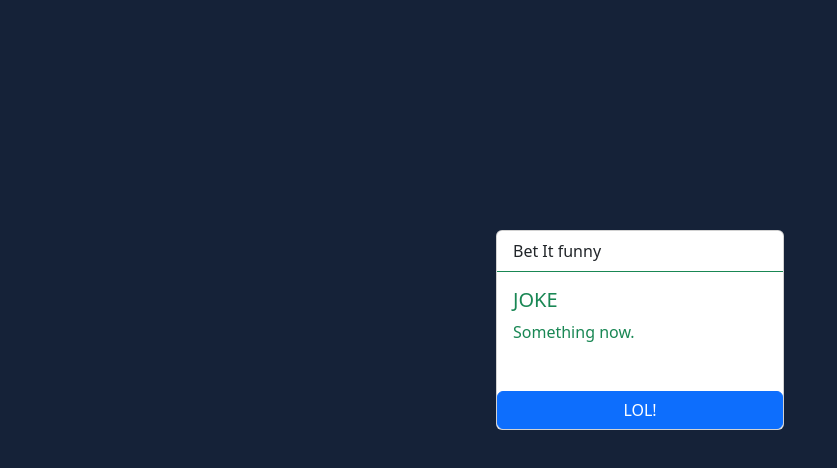
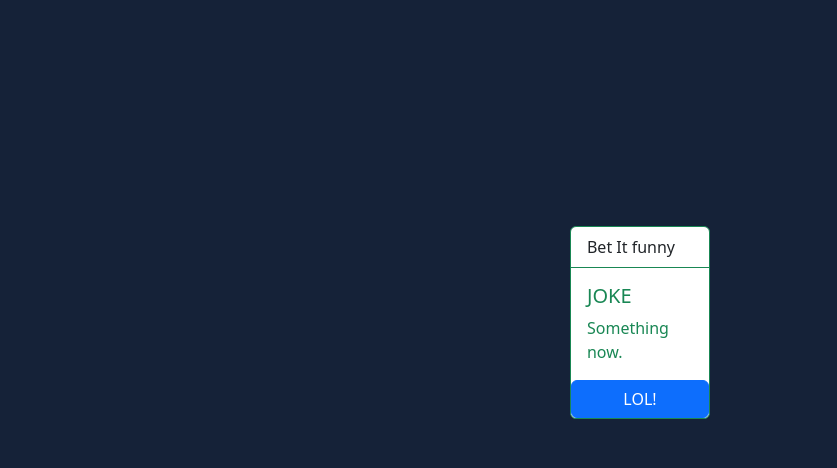
Before and after one commit to SiphamandlaMbuyazi/COOL-STUFF, a plain HTML site: page index.html in a window 1280 px wide. Shown: the part 70-538 px from the top of the page, without its empty margins (0-837 px from the left). Drawn offline with nearby package versions, Linux system fonts and the light colour scheme; no server answers.

Commit message:
This is finished now

```diff
--- a/index.html
+++ b/index.html
@@ -17,22 +17,16 @@
         }
         .card-wrapper {
             width: 100%;
-            height: 100vh ;/* Fill up the entire viewport height */
+            height: 100vh; /* Fill up the entire viewport height */
             display: flex;
             justify-content: center;
             align-items: center;
-
         }
         .card {
-    width: 90%; /* Adjust card width as needed */
-    max-width: 18rem;
-    height: 200px;
-    position: fixed; /* Make the card fixed */
-    top: 50%; /* Position the card vertically at 50% from the top */
-    left: 50%; /* Position the card horizontally at 50% from the left */
-    transform: translate(-50%, -50%); /* Center the card */
-}
-
+            width: 90%; /* Adjust card width as needed */
+            max-width: 18rem;
+            position: relative; /* Position relative for absolute positioning of logo */
+        }
         .logo {
             position: absolute;
             border-radius: 10px;
@@ -51,7 +45,7 @@
 
     <div class="card-wrapper">
 
-        <div class="card">
+        <div class="card border-success mb-3">
             <!-- Background image -->
 
             <div class="card-header bg-transparent border-success">Bet It funny</div>
```
